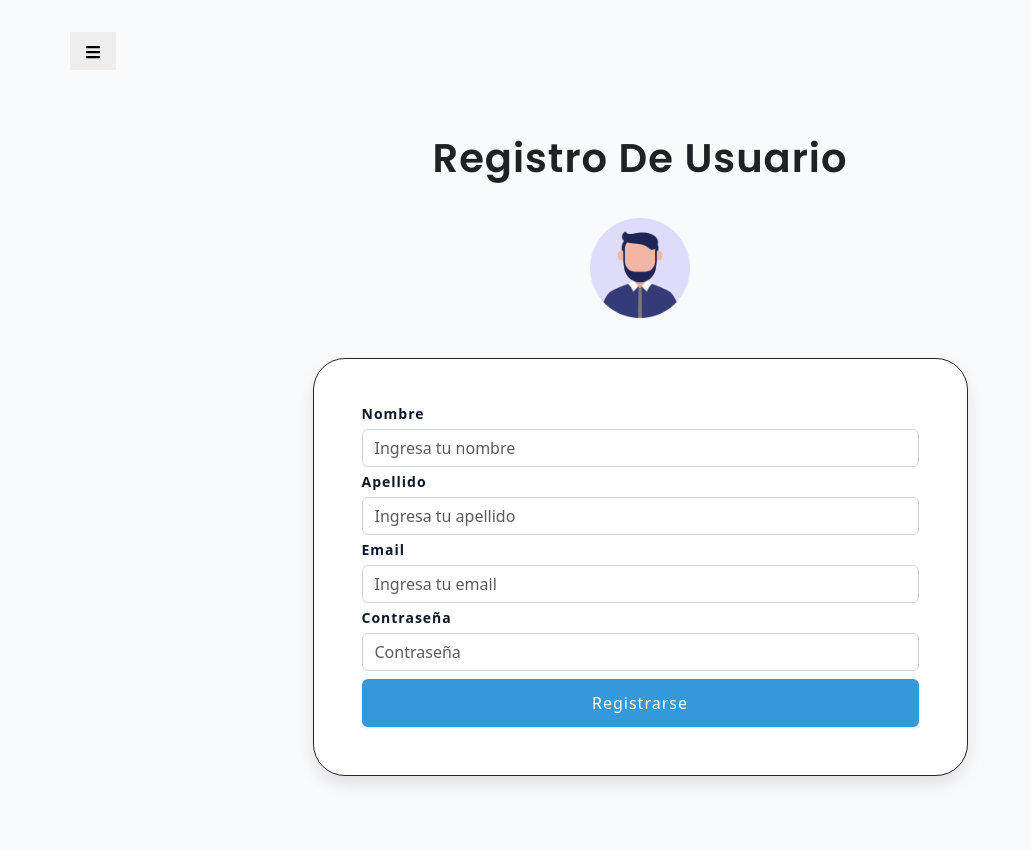
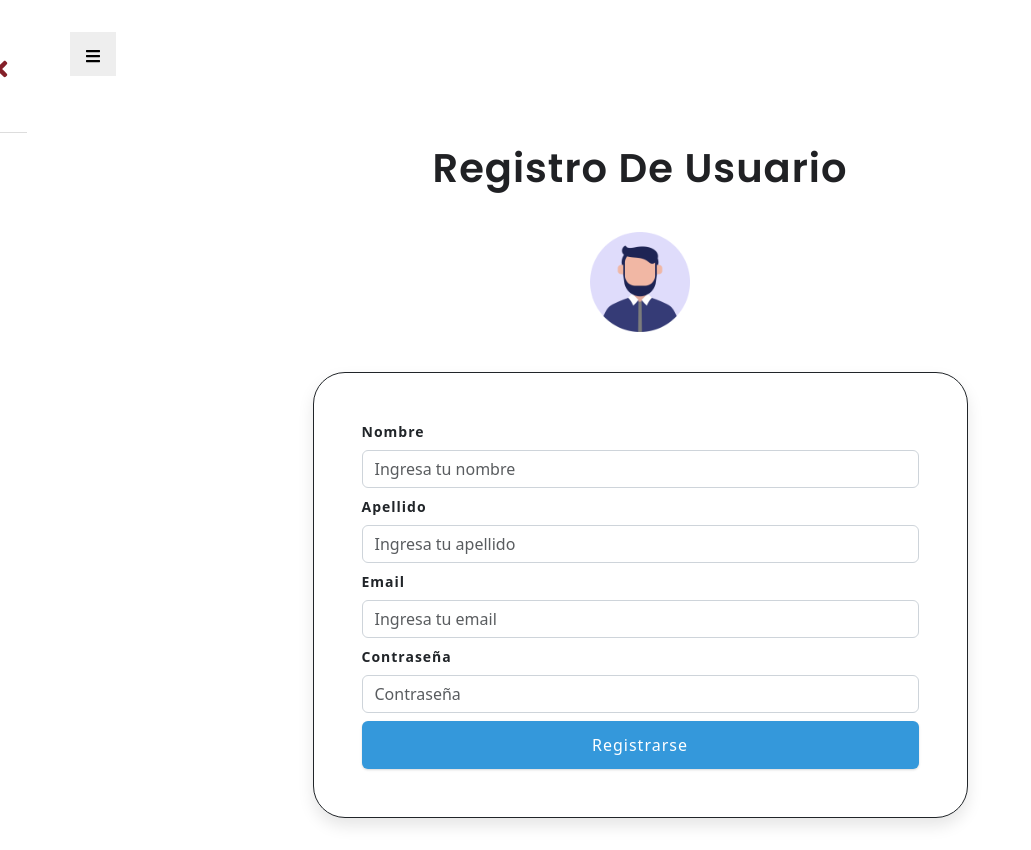
Before and after one commit to XRandolphX/document_manager, a React (Vite) app: page /register in a window 1280 px wide. Shown: the whole page, without its empty margins (0-1031 px from the left). Before the commit the page ends 808 px from the top, so only its background shows below. Built offline with nearby package versions, Linux system fonts and the light colour scheme.

Commit message:
some changes

```diff
--- a/src/App.jsx
+++ b/src/App.jsx
@@ -4,7 +4,8 @@
 import "bootstrap/dist/css/bootstrap.min.css";
 import "bootstrap-icons/font/bootstrap-icons.css";
 //BrowserRouter
-import { BrowserRouter, Routes, Route } from "react-router-dom";
+// import { BrowserRouter, Routes, Route } from "react-router-dom";
+import { Routes, Route } from "react-router-dom";
 //Components
 import Modal from "./components/Modal";
 import Sidebar from "./components/sidebar/Sidebar";
@@ -21,8 +22,20 @@
 
 function App() {
   return (
-    <BrowserRouter>
-      <Modal />
+    // <BrowserRouter>
+    //   <Modal />
+    //   <Sidebar />
+    //   <Routes>
+    //     <Route path="/" element={<Login />} />
+    //     <Route path="/register" element={<Register />} />
+    //     <Route path="/home" element={<Home />} />
+    //     <Route path="/docs" element={<Documents />} />
+    //     <Route path="/add" element={<Add />} />
+    //     <Route path="/update/:id" element={<Update />} />
+    //     <Route path="*" element={<NotFound />} />
+    //   </Routes>
+    // </BrowserRouter>
+    <div>
       <Sidebar />
       <Routes>
         <Route path="/" element={<Login />} />
@@ -33,7 +46,7 @@
         <Route path="/update/:id" element={<Update />} />
         <Route path="*" element={<NotFound />} />
       </Routes>
-    </BrowserRouter>
+    </div>
   );
 }
 export default App;
--- a/src/components/sidebar/Sidebar.jsx
+++ b/src/components/sidebar/Sidebar.jsx
@@ -70,6 +70,7 @@
           );
         })}
       </ul>
+
     </aside>
   );
 };
--- a/src/main.jsx
+++ b/src/main.jsx
@@ -1,14 +1,17 @@
 import React from "react";
 import ReactDOM from "react-dom";
+import "./index.css";
 import App from "./App.jsx";
 import { AppProvider } from "./components/context.jsx";
-import "./index.css";
+import { BrowserRouter } from "react-router-dom";
 
 ReactDOM.render(
   <React.StrictMode>
-    <AppProvider>
-      <App />
-    </AppProvider>
+    <BrowserRouter>
+      <AppProvider>
+        <App />
+      </AppProvider>
+    </BrowserRouter>
   </React.StrictMode>,
   document.getElementById("root")
 );
```
